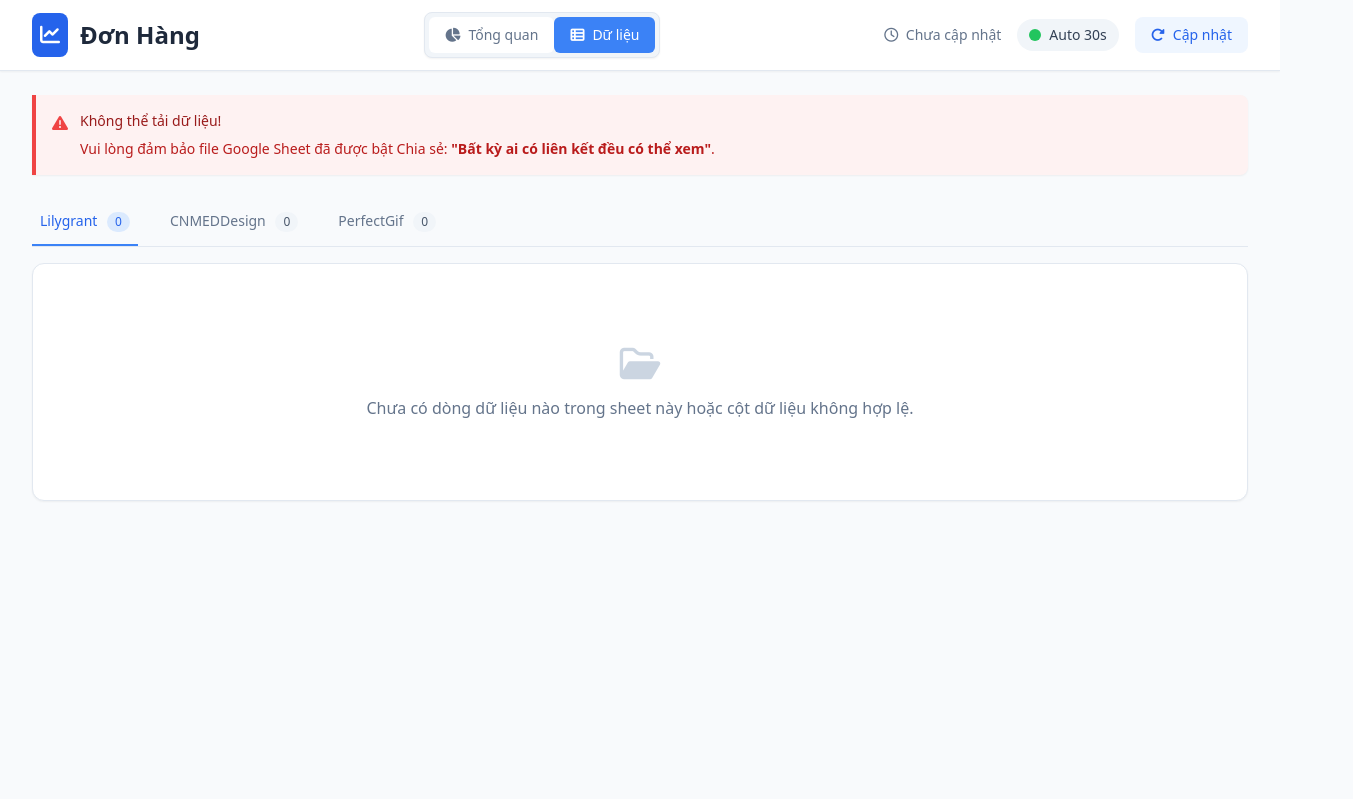
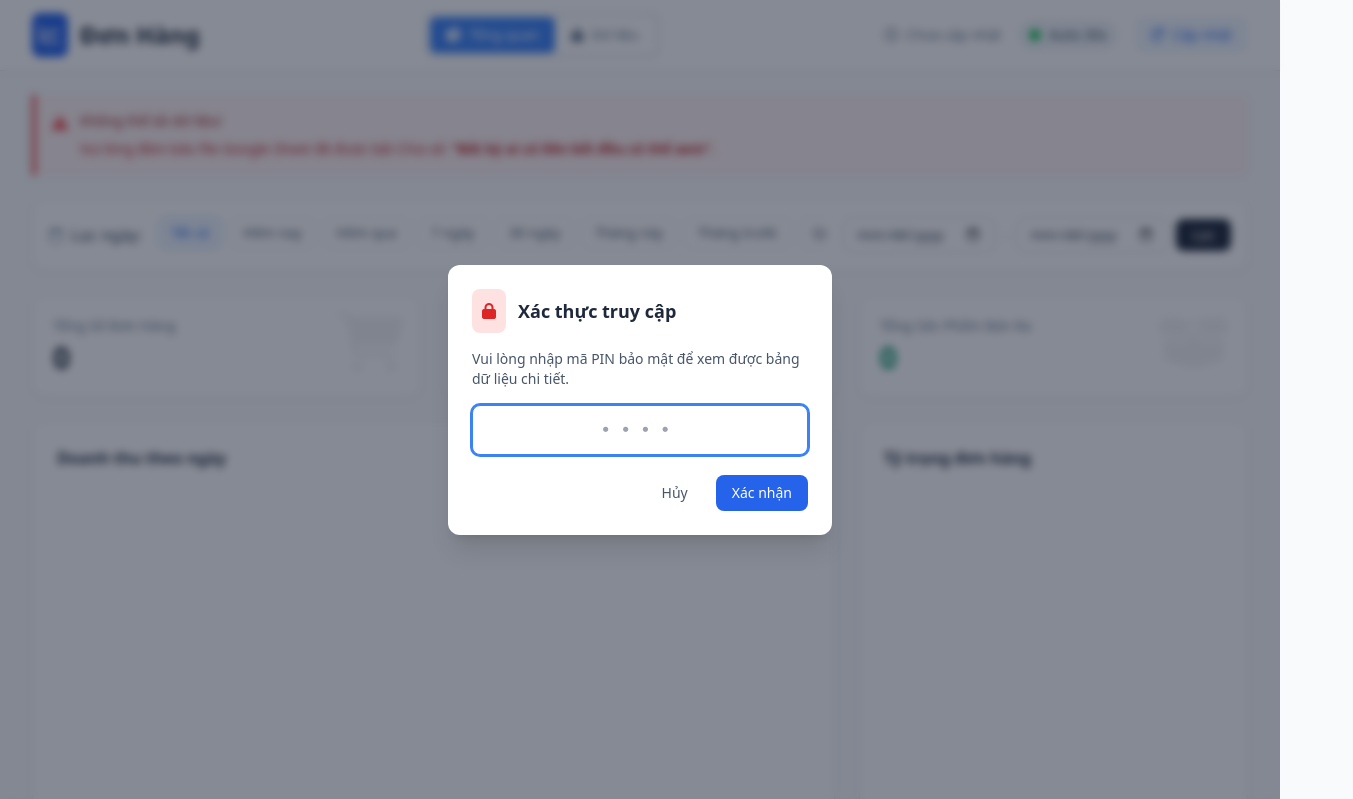
Before and after one commit to nguyentrongliem22/cnmedetsy, a plain HTML site: page index.html in a window 1280 px wide. Both pictures are taken after a click on the button "Dữ liệu". Shown: the top 799 px of the page, 1353 px wide, since content can reach past the window. Drawn offline with nearby package versions, Linux system fonts and the light colour scheme; no server answers.

Commit message:
Update index.html

```diff
--- a/index.html
+++ b/index.html
@@ -76,7 +76,7 @@
                         <i class="fa-solid fa-chart-pie"></i> Tổng quan
                     </button>
                     <button onclick="switchMainView('table')" id="btn-view-table" class="flex-1 md:flex-none view-btn inactive px-4 py-2 rounded-md text-sm font-medium transition-all flex justify-center items-center gap-2">
-                        <i class="fa-solid fa-table-list"></i> Dữ liệu
+                        <i class="fa-solid fa-lock" id="icon-lock"></i> Dữ liệu
                     </button>
                 </div>
 
@@ -247,10 +247,35 @@
 
     </main>
 
+    <!-- Modal Nhập Mã PIN -->
+    <div id="pin-modal" class="hidden fixed inset-0 bg-slate-900/50 backdrop-blur-sm z-50 flex items-center justify-center p-4">
+        <div class="bg-white rounded-xl shadow-xl w-full max-w-sm p-6 transform transition-all">
+            <div class="flex items-center gap-3 mb-4">
+                <div class="bg-red-100 text-red-600 p-2.5 rounded-lg">
+                    <i class="fa-solid fa-lock"></i>
+                </div>
+                <h3 class="text-lg font-bold text-slate-800">Xác thực truy cập</h3>
+            </div>
+            <p class="text-sm text-slate-600 mb-4">Vui lòng nhập mã PIN bảo mật để xem được bảng dữ liệu chi tiết.</p>
+            <div class="mb-5">
+                <input type="password" id="pin-input" class="w-full border border-slate-300 rounded-lg px-4 py-2.5 text-center tracking-[0.5em] font-mono text-lg focus:outline-none focus:ring-2 focus:ring-blue-500 focus:border-blue-500" placeholder="••••">
+                <p id="pin-error" class="hidden text-red-500 text-xs mt-2 text-center font-medium"><i class="fa-solid fa-circle-exclamation mr-1"></i>Mã PIN không chính xác!</p>
+            </div>
+            <div class="flex justify-end gap-3">
+                <button onclick="closePinModal()" class="px-4 py-2 text-sm font-medium text-slate-600 hover:bg-slate-100 rounded-lg transition-colors">Hủy</button>
+                <button onclick="verifyPin()" class="px-4 py-2 text-sm font-medium bg-blue-600 text-white hover:bg-blue-700 rounded-lg transition-colors">Xác nhận</button>
+            </div>
+        </div>
+    </div>
+
     <script>
         // Cấu hình
         const SPREADSHEET_ID = '1V19a2evzXz4Jrs3g3V-5fx_6SUQMtCj-CgQTxBFF9-8';
         const SHEETS = ['Lilygrant', 'CNMEDDesign', 'PerfectGif'];
+
+        // Cấu hình bảo mật
+        const SECRET_PIN = '1709';
+        let isTableUnlocked = false; // Trạng thái khóa, luôn reset về false khi tải lại trang
 
         // Form chuẩn cột
         const TARGET_COLUMNS = [
@@ -300,17 +325,28 @@
 
         // ---------------- THIẾT LẬP CHUNG ----------------
         function initApp() {
-            switchMainView('dashboard');
+            executeSwitchView('dashboard'); // Gọi hàm chuyển view nội bộ thay vì switchMainView để bỏ qua kiểm tra PIN lúc khởi động
             fetchAllData();
             setInterval(fetchAllData, 30000); // Auto refresh 30s
         }
 
+        // Hàm này bắt sự kiện click đổi tab, có kiểm tra PIN
         function switchMainView(view) {
+            if (view === 'table' && !isTableUnlocked) {
+                openPinModal();
+                return; // Ngừng việc đổi tab cho đến khi nhập đúng PIN
+            }
+            executeSwitchView(view);
+        }
+
+        // Thực thi việc đổi tab giao diện sau khi đã xác thực
+        function executeSwitchView(view) {
             currentMainView = view;
             const btnDash = document.getElementById('btn-view-dashboard');
             const btnTable = document.getElementById('btn-view-table');
             const viewDash = document.getElementById('view-dashboard');
             const viewTable = document.getElementById('view-table');
+            const iconLock = document.getElementById('icon-lock');
 
             if(view === 'dashboard') {
                 btnDash.className = "flex-1 md:flex-none view-btn active px-4 py-2 rounded-md text-sm font-medium transition-all flex justify-center items-center gap-2";
@@ -325,10 +361,50 @@
                 viewTable.classList.remove('hidden');
                 viewDash.classList.add('hidden');
 
+                // Mở khóa icon
+                if (iconLock) {
+                    iconLock.classList.remove('fa-lock');
+                    iconLock.classList.add('fa-table-list');
+                }
+
                 if(!isFirstLoad) {
                     renderTabs();
                     renderTable();
                 }
+            }
+        }
+
+        // ---------------- BẢO MẬT MÃ PIN ----------------
+        function openPinModal() {
+            document.getElementById('pin-modal').classList.remove('hidden');
+            document.getElementById('pin-error').classList.add('hidden');
+
+            const pinInput = document.getElementById('pin-input');
+            pinInput.value = '';
+            setTimeout(() => pinInput.focus(), 100);
+
+            // Bắt sự kiện phím Enter
+            pinInput.onkeypress = function(e) {
+                if (e.key === 'Enter') {
+                    verifyPin();
+                }
+            };
+        }
+
+        function closePinModal() {
+            document.getElementById('pin-modal').classList.add('hidden');
+        }
+
+        function verifyPin() {
+            const input = document.getElementById('pin-input').value;
+            if (input === SECRET_PIN) {
+                isTableUnlocked = true;
+                closePinModal();
+                executeSwitchView('table'); // Nhập đúng thì đổi tab luôn
+            } else {
+                document.getElementById('pin-error').classList.remove('hidden');
+                document.getElementById('pin-input').value = '';
+                document.getElementById('pin-input').focus();
             }
         }
 
@@ -426,7 +502,7 @@
 
                 if(isFirstLoad) {
                     document.getElementById('loading-state').classList.replace('flex', 'hidden');
-                    switchMainView(currentMainView);
+                    executeSwitchView(currentMainView);
                     isFirstLoad = false;
                 } else {
                     if(currentMainView === 'dashboard') renderDashboard();
```
